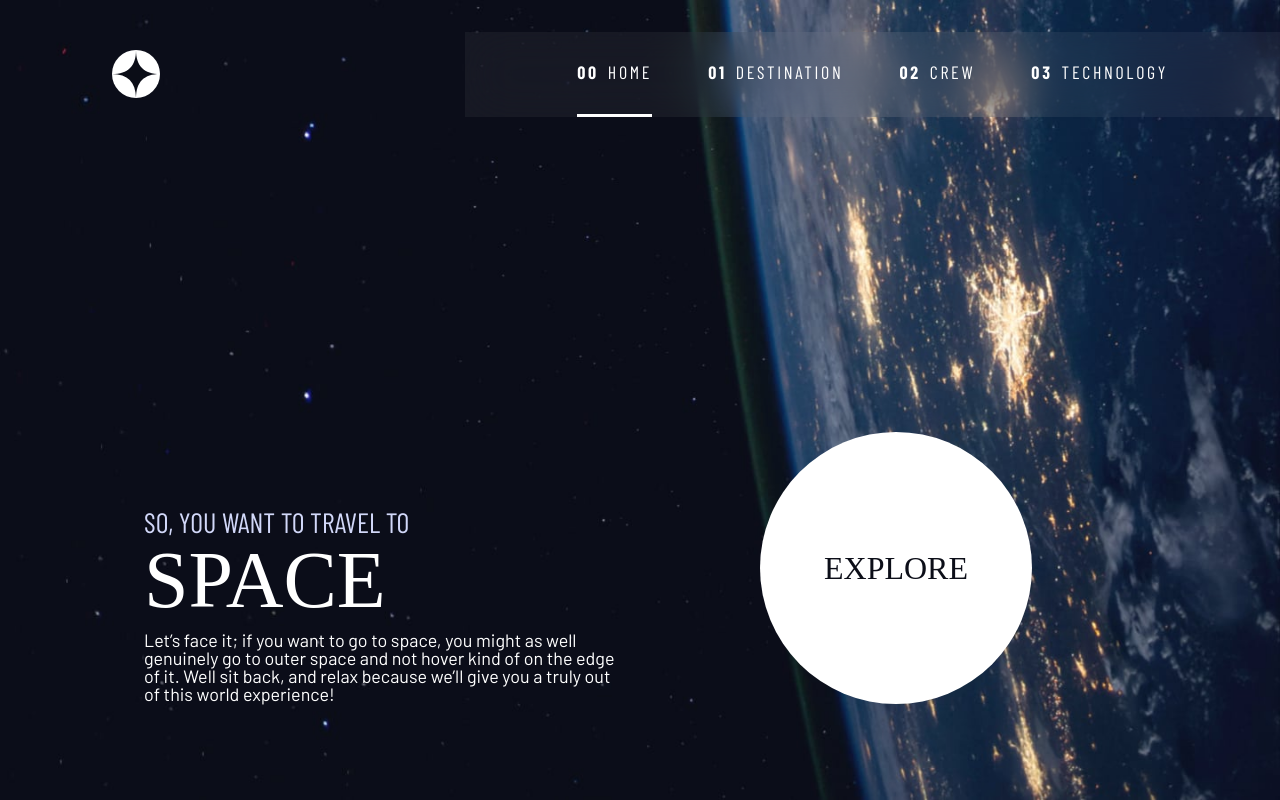
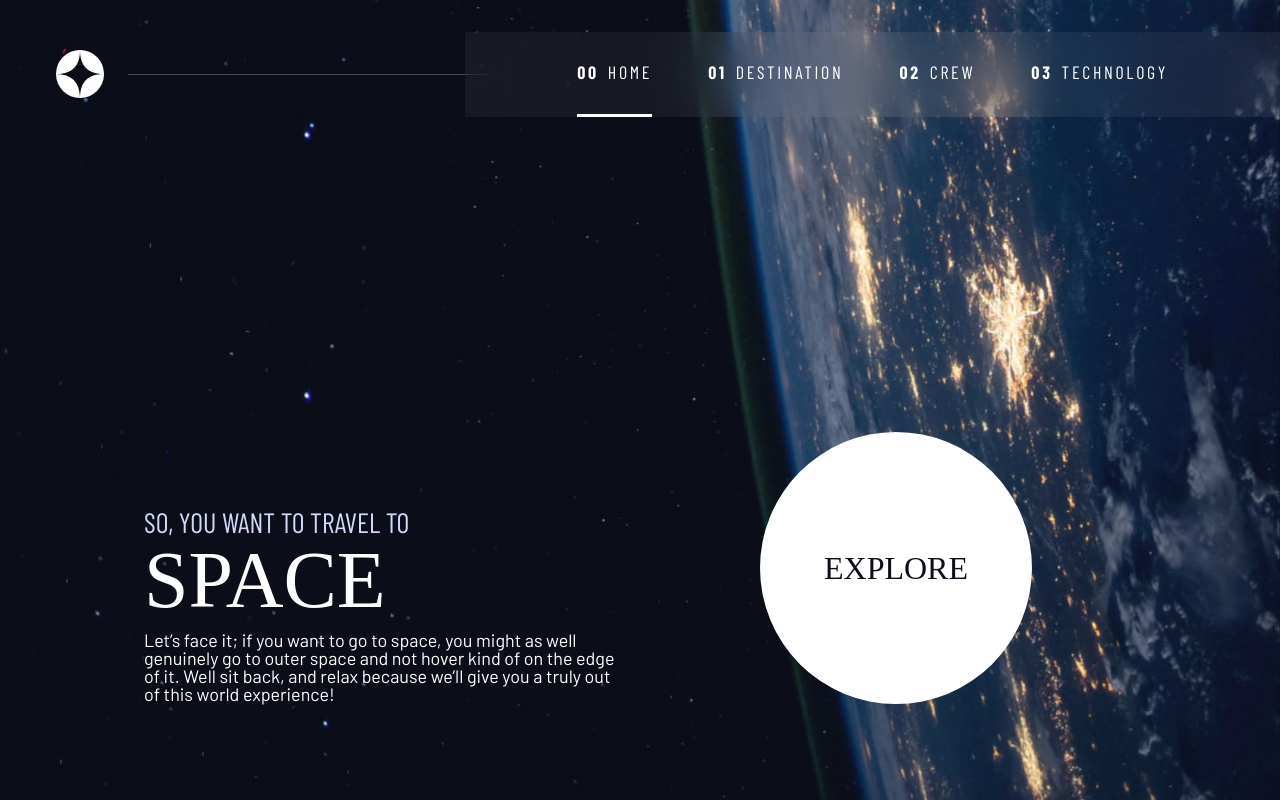
Before and after one commit to Soulbash/Space_Tourism_Website, a plain HTML site: page index.html in a window 1280 px wide. Drawn offline with nearby package versions, Linux system fonts and the light colour scheme; a web font is replaced by a local one.

Commit message:
finshed nav for large screens

```diff
--- a/index.html
+++ b/index.html
@@ -24,7 +24,8 @@
 	</head>
 	<body class="home">
 		<header class="primary-header flex">
-			<div class="logo">
+			<!-- my ::before is here -->
+			<div>
 				<img
 					src="./assets/shared/logo.svg"
 					alt="space tourism logo"
--- a/main.css
+++ b/main.css
@@ -480,6 +480,21 @@ div:first-child p {
 }
 
 @media (min-width: 48em) {
+	.primary-header::before {
+		content: "";
+		display: block;
+		position: relative;
+		height: 1px;
+		width: 100%;
+		margin-right: -2.5rem;
+		background: hsl(var(--clr-white) / 0.25);
+		order: 1;
+	}
+
+	nav {
+		order: 2;
+	}
+
 	.primary-navigation {
 		margin-block: 2rem;
 		padding-inline: 7rem;
```
